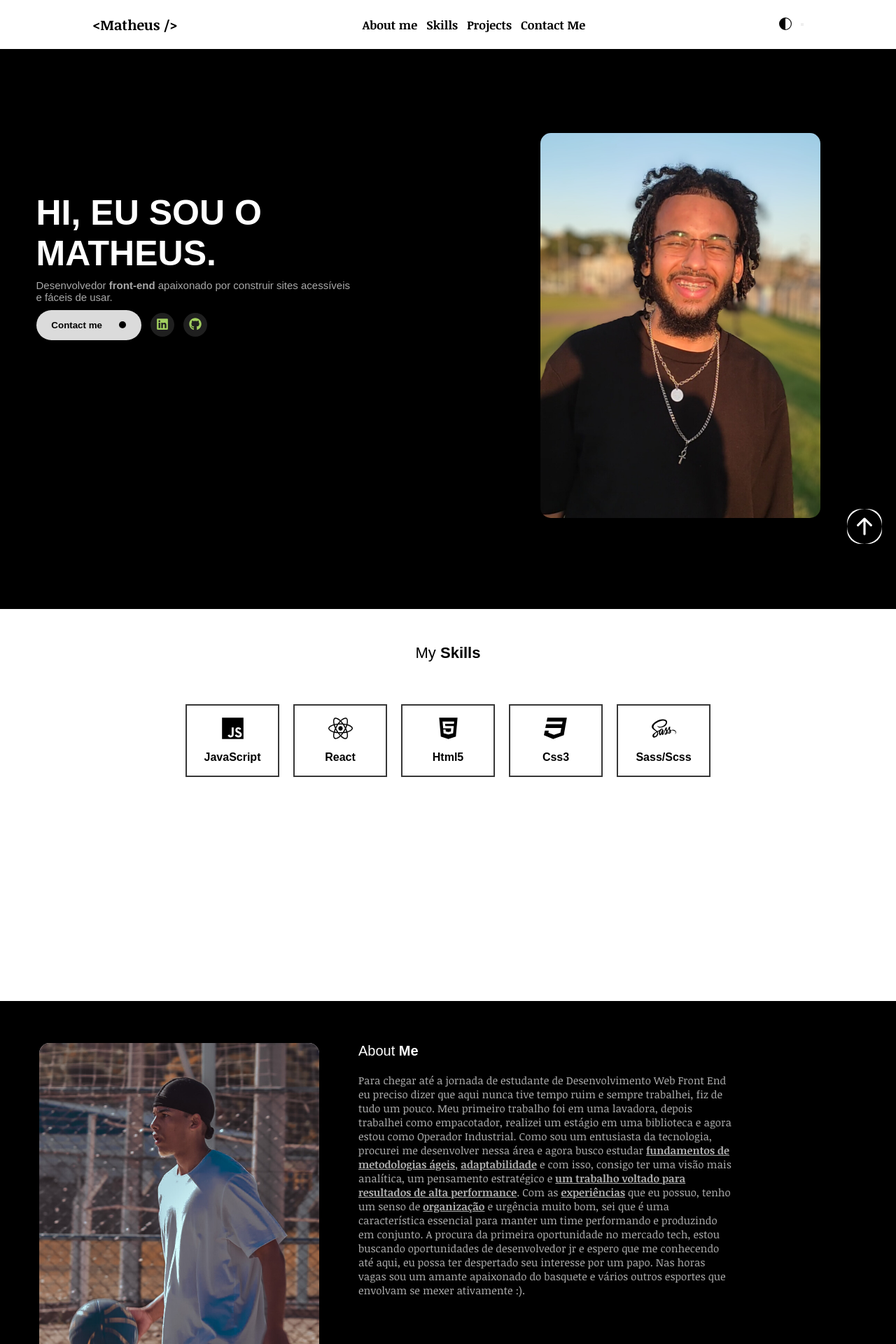
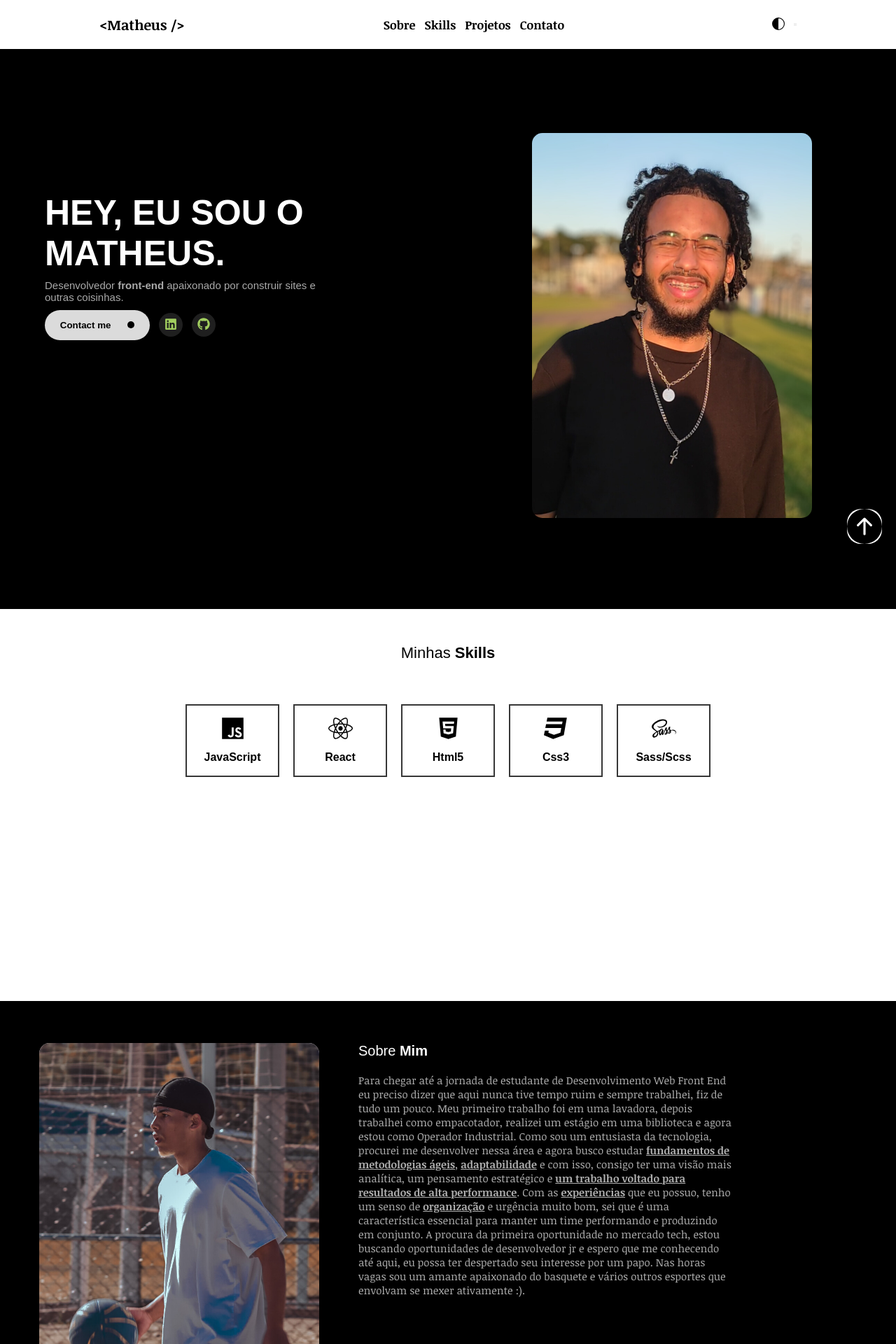
Before and after one commit to maatheuus/React-Portifolio, a React (Vite) app: page / in a window 1280 px wide. Shown: the top 1920 px of the page at 70% size. Built offline with nearby package versions, Linux system fonts and the light colour scheme; a web font is replaced by a local one.

Commit message:
mudando texto

```diff
--- a/src/Components/ListNav.jsx
+++ b/src/Components/ListNav.jsx
@@ -10,7 +10,7 @@
       <ul className="nav__list-buttons ">
         <li>
           <ListButtonsIcons
-            text="About me"
+            text="Sobre"
             onClick={() => handleClickTop("section-about")}
             classButton="button nav__list-buttons"
           />
@@ -24,14 +24,14 @@
         </li>
         <li>
           <ListButtonsIcons
-            text="Projects"
+            text="Projetos"
             onClick={() => handleClickTop("section-projects")}
             classButton="button nav__list-buttons"
           />
         </li>
         <li>
           <ListButtonsIcons
-            text="Contact Me"
+            text="Contato"
             onClick={() => handleClickTop("section-contact")}
             classButton="button nav__list-buttons"
           />
--- a/src/Components/sectionCompo/AboutSection.jsx
+++ b/src/Components/sectionCompo/AboutSection.jsx
@@ -16,7 +16,7 @@
 
         <div className="about__content">
           <h1 className="about__title numans-regular">
-            <span>About</span> <span className="span-me">Me</span>
+            <span>Sobre</span> <span className="span-me">Mim</span>
           </h1>
           <p className="about__text noticia-text-regular">
             Para chegar até a jornada de estudante de Desenvolvimento Web Front
--- a/src/Components/sectionCompo/ContactForm.jsx
+++ b/src/Components/sectionCompo/ContactForm.jsx
@@ -16,14 +16,14 @@
               method="POST"
               className="form"
             >
-              <Input type="text" autoComplete="on" placeholder="Your name" />
+              <Input type="text" autoComplete="on" placeholder="Seu nome" />
 
               <Input type="email" autoComplete="on" placeholder="Email" />
 
               <Input
                 type="textarea"
                 autoComplete="on"
-                placeholder="How can I help?"
+                placeholder="Como posso ajudar?"
               />
               <div className="btn-submit">
                 <Button
@@ -31,7 +31,7 @@
                   type="submit"
                   required
                 >
-                  Get in Touch
+                  Enviar
                 </Button>
                 <Input type="hidden" name="_captcha" value="false" />
               </div>
@@ -39,8 +39,8 @@
           </div>
           <div className="information">
             <h1 className="information__title baloo-bhaijaan ">
-              Let&apos;s <span className="span-talk">talk</span> for{" "}
-              <span className="span-line">Something special</span>
+              Vamos <span className="span-talk">conversar</span> para{" "}
+              <span className="span-line">Algo especial</span>
             </h1>
             <p className="information__email baloo-bhaijaan ">
               matts14smkd@gmail.com
--- a/src/Components/sectionCompo/IntroductionSection.jsx
+++ b/src/Components/sectionCompo/IntroductionSection.jsx
@@ -16,12 +16,12 @@
       <div className="content-section">
         <div className="content-section__introduction">
           <h1 className="content-section__introduction-title numans-regular">
-            <span className="span-hi">Hi, Eu sou o </span>
+            <span className="span-hi">Hey, Eu sou o </span>
             <span>Matheus.</span>
           </h1>
           <p className="content-section__introduction-text numans-regular">
             Desenvolvedor <strong>front-end </strong>apaixonado por construir
-            sites acessíveis e fáceis de usar.
+            sites e outras coisinhas.
           </p>
           <div className="section-list">
             <ul className="section-list__buttons">
--- a/src/Components/sectionCompo/ProjectsSection.jsx
+++ b/src/Components/sectionCompo/ProjectsSection.jsx
@@ -12,7 +12,7 @@
   return (
     <section className={`section-projects ${theme}`}>
       <h1 className="section-projects__title baloo-bhaijaan">
-        <span>My</span> <span className="span-projects">Projects</span>
+        <span>Meus</span> <span className="span-projects">Projetos</span>
       </h1>
       <Projects
         numberOfProject="01"
--- a/src/Components/sectionCompo/SkillsSection.jsx
+++ b/src/Components/sectionCompo/SkillsSection.jsx
@@ -12,7 +12,7 @@
     <section className={`section-skills ${theme}`}>
       <div className="section-content ">
         <h1 className="section-content__title baloo-bhaijaan">
-          <span>My</span> <span className="span-projects">Skills</span>
+          <span>Minhas</span> <span className="span-projects">Skills</span>
         </h1>
 
         <div className="content-skills">
```
